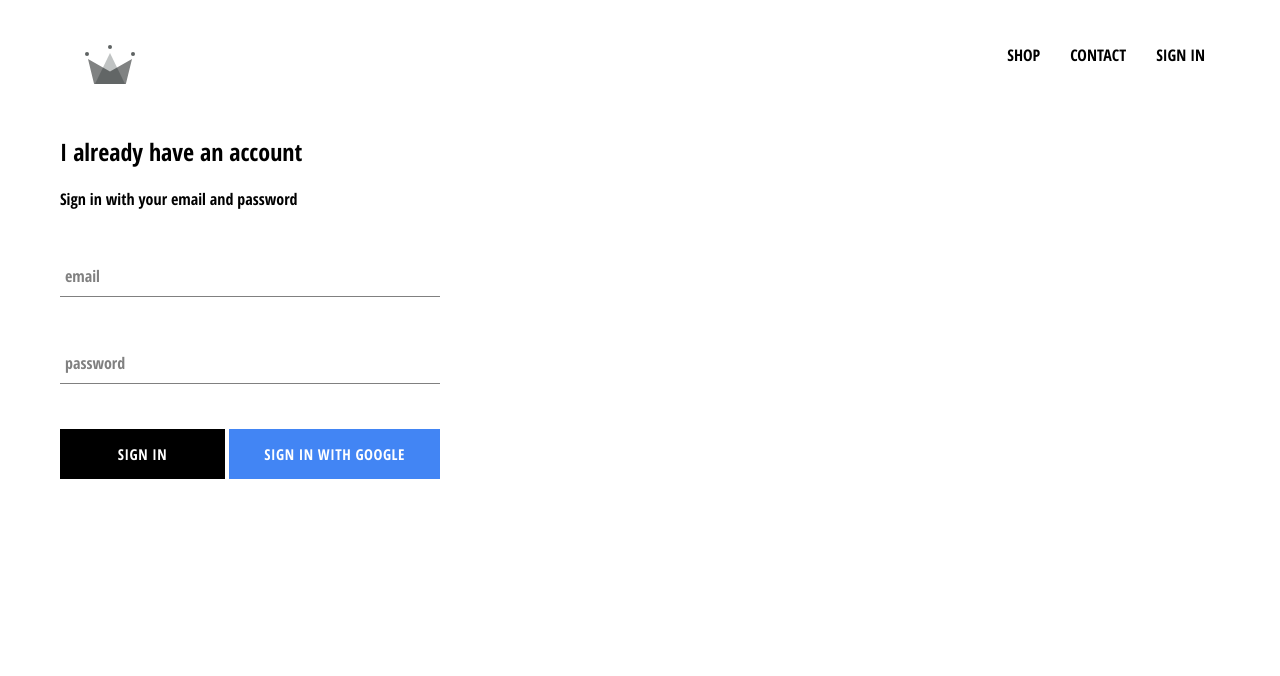
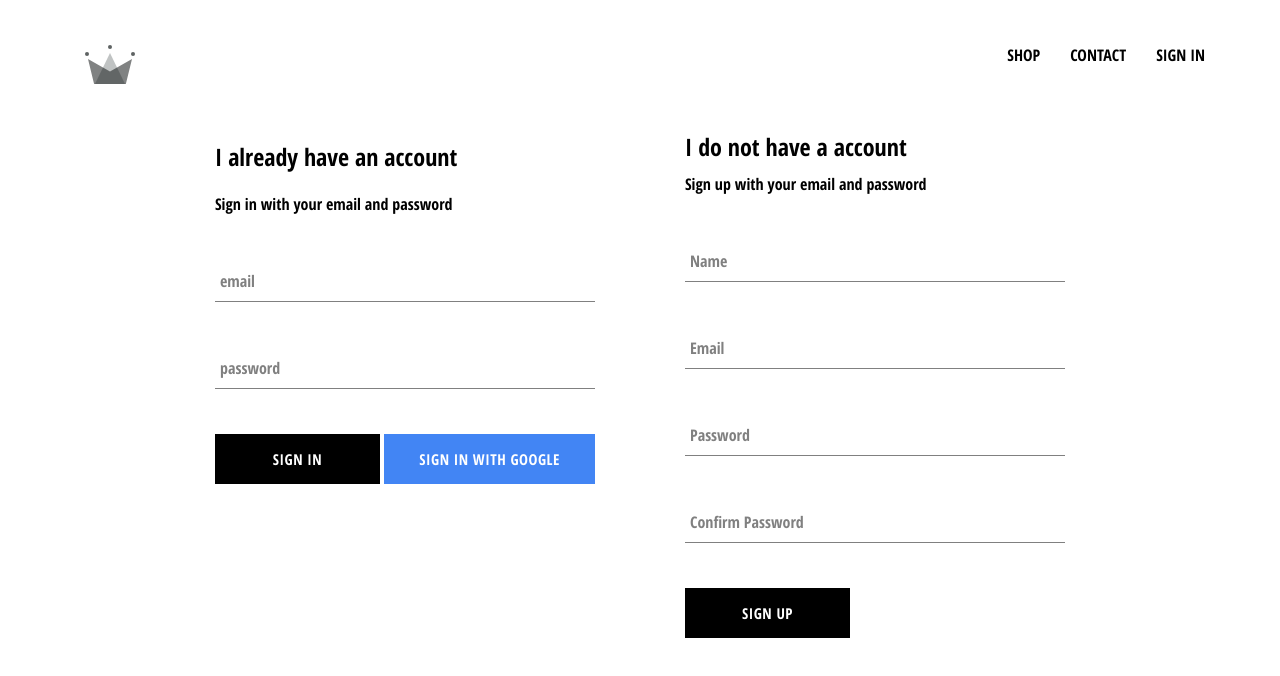
Before and after one commit to Mickael-lopez/ecommerce-clothing, a React (Create React App) app: page /signin in a window 1280 px wide. Shown: the top 676 px of the page. Built offline with nearby package versions, Linux system fonts and the light colour scheme; no server answers.

Commit message:
implemented firebase utils, included ability to store authenticated users into our firestore database

```diff
--- a/src/App.js
+++ b/src/App.js
@@ -4,7 +4,7 @@
 import HomePage from './pages/homepage/homepage.component';
 import ShopPage from './pages/shop/shop.component';
 import SignInAndSignUpPage from './pages/signin-and-sign-up/signin-and-sign-up.component';
-import {auth} from'./firebase/firebase.utils';
+import {auth, createUserProfileDocument} from'./firebase/firebase.utils';
 
 import Header from './components/header/header.component';
 
@@ -23,9 +23,22 @@
     unsubscribeFromAuth = null
 
     componentDidMount() {
-        this.unsubscribeFromAuth = auth.onAuthStateChanged(user => {
-            this.setState({currentUser: user});
-        })
+        this.unsubscribeFromAuth = auth.onAuthStateChanged(async userAuth => {
+            if (userAuth) {
+                const userRef = await createUserProfileDocument(userAuth);
+
+                userRef.onSnapshot(snapShot => {
+                    this.setState({
+                        currentUser : {
+                            id: snapShot.id,
+                            ...snapShot.data()
+                        }
+                    });
+                    console.log(this.state);
+                });
+            }
+            this.setState({currentUser: userAuth});
+        });
     }
 
     componentWillUnmount() {
--- /dev/null
+++ b/src/components/sign-up/sign-up.component.jsx
@@ -0,0 +1,104 @@
+import React from 'react';
+
+import FormInput from '../form-input/form-input.component';
+import CustomButton from '../custom-button/custom-button.component.jsx';
+
+import {auth, createUserProfileDocument} from '../../firebase/firebase.utils.js';
+
+import './sign-up.style.scss';
+
+class SignUp extends React.Component {
+    constructor() {
+        super();
+
+        this.state = {
+            displayName: '',
+            email: '',
+            password: '',
+            confirmPassword: ''
+        }
+    }
+
+    handleSubmit = async event => {
+        event.preventDefault();
+
+        const {displayName,email,password,confirmPassword} = this.state;
+
+        if(password !== confirmPassword) {
+            alert("passwords don't match");
+            return;
+        }
+        if(password.length < 6) {
+            alert("Your password need a least 6 characters");
+            return;
+        }
+
+        try {
+            const {user} = await auth.createUserWithEmailAndPassword(email, password);
+
+            await createUserProfileDocument(user, {displayName});
+
+                this.setState({
+                displayName: '',
+                email: '',
+                password: '',
+                confirmPassword: ''
+            });
+        } catch (error) {
+            console.error(error);
+        }
+    }
+
+    handleChange = event => {
+        const {name, value} = event.target;
+
+        this.setState({[name]: value});
+    }
+
+    render() {
+        const {displayName,email,password,confirmPassword} = this.state;
+        return(
+            <div className='sign_up'>
+                <h2 className='title'>I do not have a account</h2>
+                <span>Sign up with your email and password</span>
+                <form className='sign_up_form' onSubmit={this.handleSubmit}>
+                    <FormInput
+                        type='text'
+                        name='displayName'
+                        value={displayName}
+                        onChange={this.handleChange}
+                        label= 'Name'
+                        required
+                    />
+                    <FormInput
+                        type='email'
+                        name='email'
+                        value={email}
+                        onChange={this.handleChange}
+                        label= 'Email'
+                        required
+                    />
+                    <FormInput
+                        type='password'
+                        name='password'
+                        value={password}
+                        onChange={this.handleChange}
+                        label= 'Password'
+                        required
+                    />
+                    <FormInput
+                        type='password'
+                        name='confirmPassword'
+                        value={confirmPassword}
+                        onChange={this.handleChange}
+                        label= 'Confirm Password'
+                        required
+                    />
+                    <CustomButton type='submit'>SIGN UP</CustomButton>
+                </form>
+            </div>
+        )
+    }
+}
+
+export default SignUp;
--- /dev/null
+++ b/src/components/sign-up/sign-up.style.scss
@@ -0,0 +1,9 @@
+.sign_up {
+  display: flex;
+  flex-direction: column;
+  width: 380px;
+
+  .title {
+    margin: 10px 0;
+  }
+}
--- a/src/firebase/firebase.utils.js
+++ b/src/firebase/firebase.utils.js
@@ -10,8 +10,33 @@
     storageBucket: "ecommerce-clothing-db-f0e46.appspot.com",
     messagingSenderId: "808861414098",
     appId: "1:808861414098:web:7ad2e74758cc334f7c330b"
-  };
+};
 
+export const createUserProfileDocument = async (userAuth, additionalData) => {
+    if(!userAuth) return;
+
+    const userRef = firestore.doc(`users/${userAuth.uid}`);
+
+    const snapShot = await userRef.get();
+
+    if(!snapShot.exists) {
+        const { displayName, email} = userAuth;
+        const createdAt = new Date();
+
+        try {
+            await userRef.set({
+                displayName,
+                email,
+                createdAt,
+                ...additionalData
+            })
+        } catch (error) {
+            console.log('error creating user', error.message);
+        }
+    }
+
+    return userRef;
+}
 
 firebase.initializeApp(config);
 
--- a/src/pages/signin-and-sign-up/signin-and-sign-up.component.jsx
+++ b/src/pages/signin-and-sign-up/signin-and-sign-up.component.jsx
@@ -1,11 +1,14 @@
 import React from 'react';
 
 import SignIn from '../../components/sign-in/sign-in.component';
-
+import SignUp from '../../components/sign-up/sign-up.component';
 import './signin-and-sign-up.style.scss';
 
 const SignInAndSignUpPage = () => (
-    <div className="sign_in_and_sign_up"><SignIn /></div>
+    <div className="sign_in_and_sign_up">
+        <SignIn />
+        <SignUp />
+    </div>
 
 );
 
--- a/src/pages/signin-and-sign-up/signin-and-sign-up.style.scss
+++ b/src/pages/signin-and-sign-up/signin-and-sign-up.style.scss
@@ -0,0 +1,6 @@
+.sign_in_and_sign_up {
+    width:850px;
+    display: flex;
+    justify-content: space-between;
+    margin: 30px auto;
+}
```
